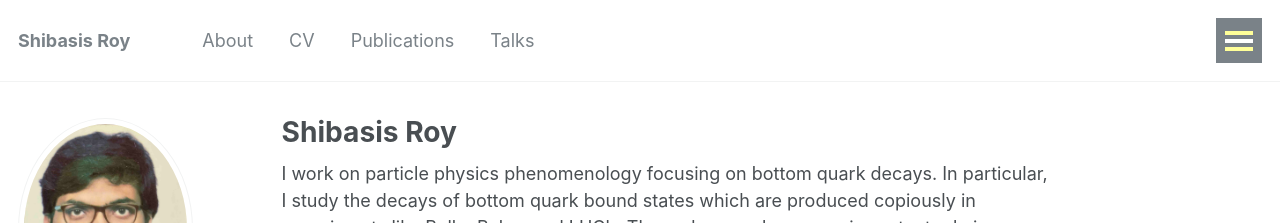
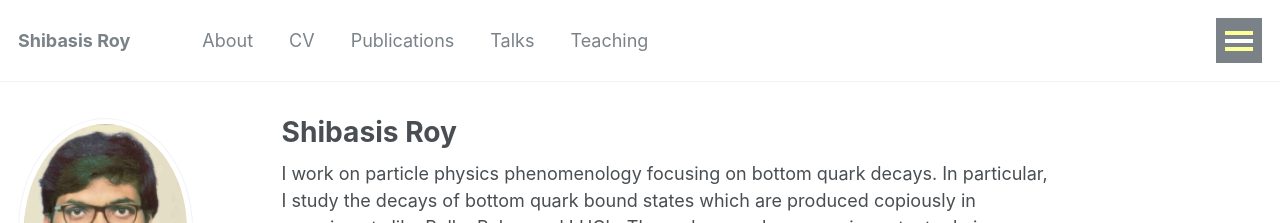
Before and after one commit to shibasisr/shibasisr.github.io, a Jekyll site: the page built from _pages/home.md, in a window 1280 px wide. Shown: the top 223 px of the page. Built offline with Jekyll 4.4.1, drawn with Linux system fonts in a browser that asks for light colours; some web fonts are replaced; a script bundle is joined from its source files by our own code; library files that are not in the unit come from our copies; formulas are drawn with MathJax 3.

Commit message:
Update navigation.yml

```diff
--- a/_data/navigation.yml
+++ b/_data/navigation.yml
@@ -11,3 +11,6 @@ main:
 
   - title: "Talks"
     url: /talks/
+
+  - title: "Teaching"
+    url: /teaching/
```
